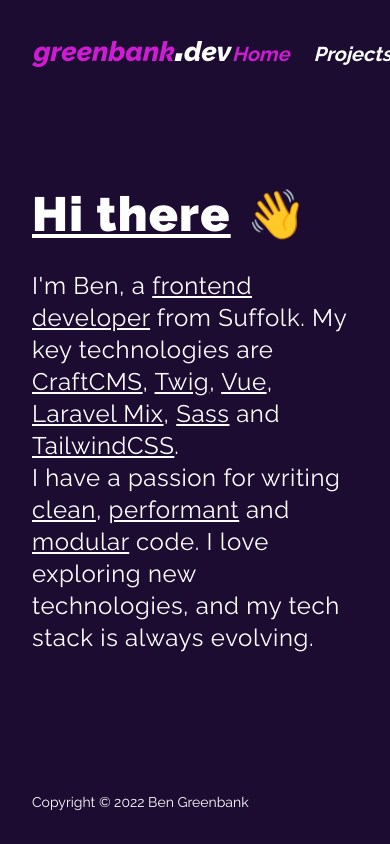
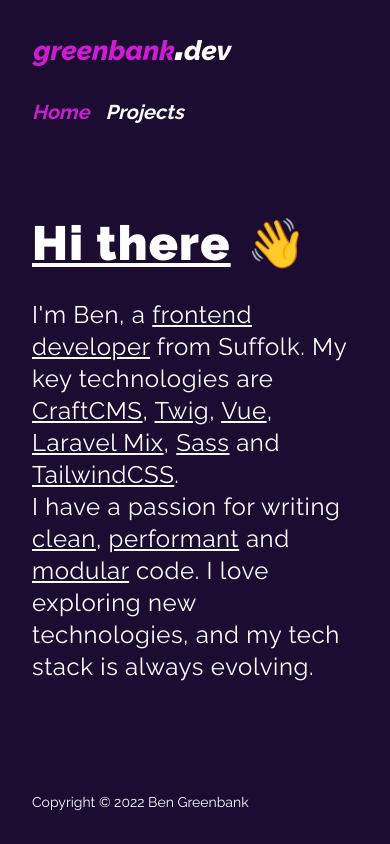
Before and after one commit to bengreenbank/showcase, a Nuxt app: page / in a window 390 px wide. Built offline with nearby package versions, Linux system fonts and the light colour scheme.

Commit message:
Added mobile responsiveness for navigation

```diff
--- a/components/Header.vue
+++ b/components/Header.vue
@@ -1,6 +1,8 @@
 <template>
   <header class="flex w-full justify-between bg-purple py-10 shadow-lg">
-    <nav class="container flex items-center justify-between">
+    <nav
+      class="container flex flex-col justify-between gap-8 lg:flex-row lg:items-center"
+    >
       <img
         src="~/assets/images/logo.svg"
         alt="greenbank.dev"
@@ -8,9 +10,14 @@
         height="27"
       />
 
-      <ul class="text-xl text-white font-semibold italic flex gap-6">
+      <ul class="flex gap-4 text-xl font-semibold italic text-white lg:gap-6">
         <li v-for="link in links">
-          <NuxtLink :class="{'text-pink': link.url === $route.path}" :to="link.url"> {{ link.title }} </NuxtLink>
+          <NuxtLink
+            :class="{ 'text-pink': link.url === $route.path }"
+            :to="link.url"
+          >
+            {{ link.title }}
+          </NuxtLink>
         </li>
       </ul>
     </nav>
@@ -25,14 +32,14 @@ export default {
       links: {
         home: {
           title: 'Home',
-          url: '/'
+          url: '/',
         },
         projects: {
           title: 'Projects',
-          url: '/projects'
-        }
-      }
-    }
-  }
+          url: '/projects',
+        },
+      },
+    };
+  },
 };
 </script>
```
